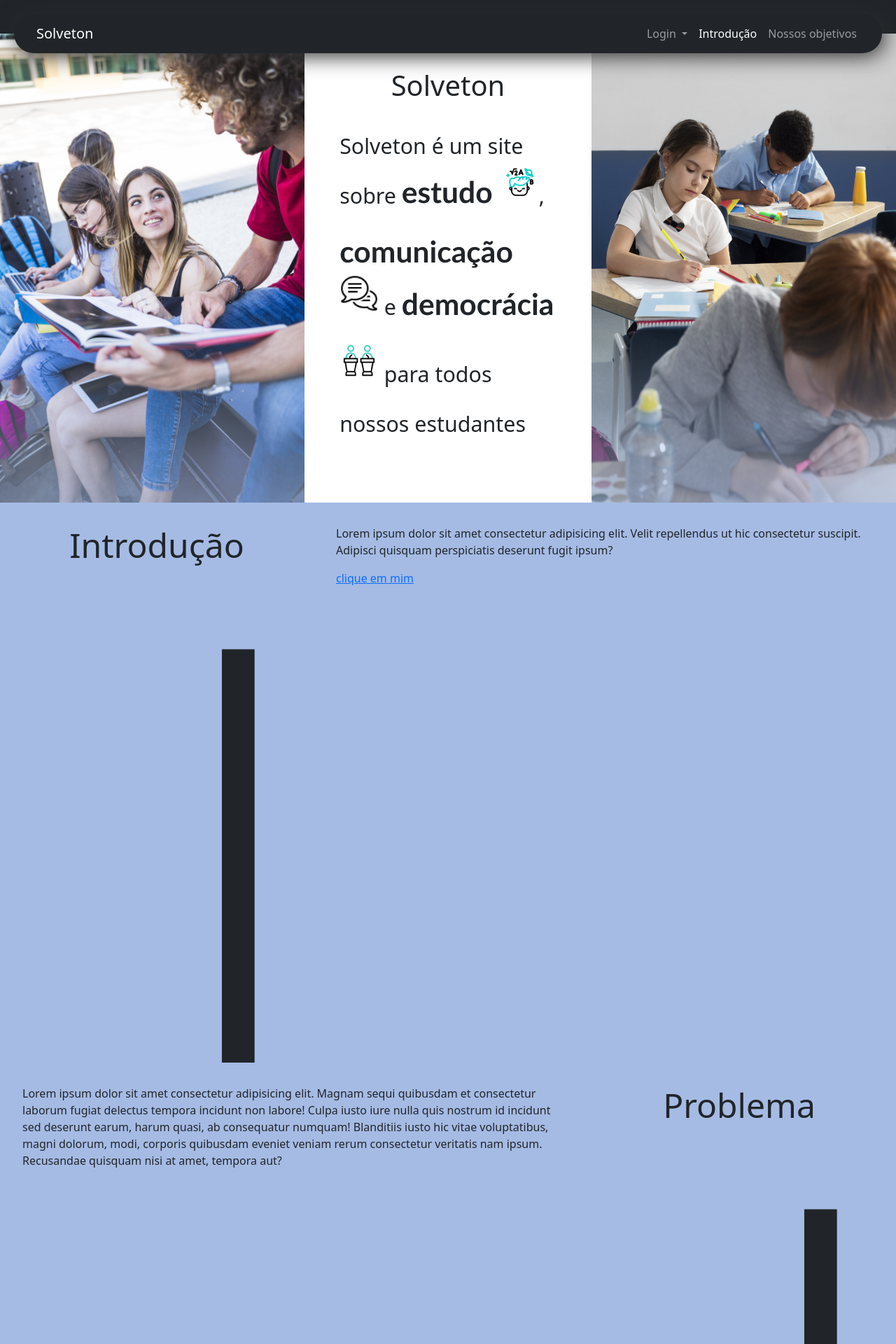
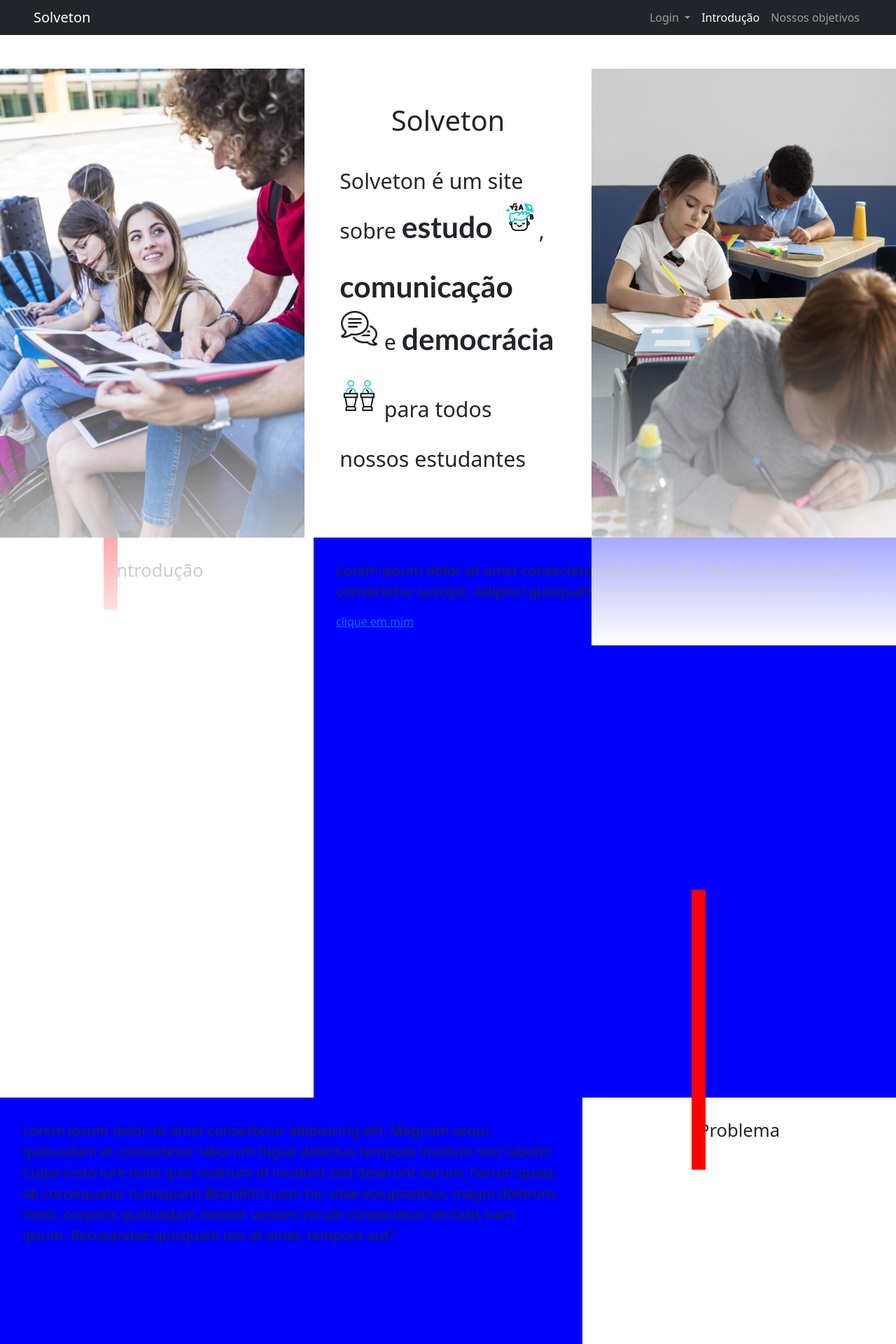
Before and after one commit to carlosnacamura/solveton, a PHP site: page / in a window 1280 px wide; the page is wider, and only the part inside the window is pictured. Shown: the top 1920 px of that part at 70% size. Run offline with PHP 8.4, Linux system fonts and the light colour scheme.

Commit message:
Modificacao/Navbar atualizada

```diff
--- a/1efeito/1efeito.css
+++ b/1efeito/1efeito.css
@@ -1,12 +1,4 @@
-* {
-  margin: 0;
-  padding: 0;
-  box-sizing: border-box;
-  /* outline: 1px red solid; */
-}
-:root {
-  scroll-behavior: smooth;
-}
+
 body {
   background-color: rgb(99, 99, 99);
   height: 350vh;
@@ -20,9 +12,10 @@ body {
 } */
 section {
   height: 100vh;
-  background-color: rgb(165, 187, 228);
+  background-color: white;
   display: flex;
   position: relative;
+  z-index: 4;
 }
 /* body > *:not(header):nth-child(even) */
 main *:nth-child(even) {
@@ -31,22 +24,29 @@ main *:nth-child(even) {
 section > * {
   padding: 2rem;
 }
+section .s-content {
+  background-color: blue;
+  z-index: 5;
+}
+section .s-content p{
+  font-size: 20px;
+}
 section .s-title {
   min-width: 35%;
+  position: relative;
   height: fit-content;
   text-align: center;
-  background-color: rgb(165, 187, 228);
 }
-section .s-title::after {
+section .s-title::before {
   content: "|";
   position: absolute;
-  margin: -130px 0px 0px -60px;
-  font-size: 80vh;
+  margin: -660px 0px 0px -60px;
+  font-size: 60vh;
+  z-index: 1;
 }
 section .s-title h1 {
-  font-size: 3rem;
+  font-size: 2vw;
 }
-
 @keyframes descida {
   0% {
     position: sticky;
@@ -61,7 +61,7 @@ section .s-title h1 {
   section .s-title {
     animation-timeline: view(-160% 80%);
     animation-name: descida;
-    animation-timing-function: linear;
+    animation-timing-function: ease-out;
     /* background-color: red; */
   }
 }
--- /dev/null
+++ b/css/effect-slide.css
@@ -0,0 +1,75 @@
+* {
+    margin: 0;
+    padding: 0;
+    box-sizing: border-box;
+  }
+  :root {
+    scroll-behavior: smooth;
+  }
+section {
+    height: 100vh;
+    background-color: white;
+    display: flex;
+    position: relative;
+    z-index: 4;
+  }
+  /* body > *:not(header):nth-child(even) */
+  main *:nth-child(even) {
+    flex-direction: row-reverse;
+  }
+  section > * {
+    padding: 2rem;
+  }
+  section .s-content {
+    background-color: blue;
+    z-index: 5;
+  }
+  section .s-content p{
+    font-size: 20px;
+  }
+  section .s-title {
+    min-width: 35%;
+    position: relative;
+    height: fit-content;
+    text-align: center;
+    --sizeTitle: 20px;
+  }
+  section .s-title h1::before {
+    content: "";
+    width: var(--sizeTitle);
+    height: 400px;
+    background-color: red;
+    position: absolute;
+    font-size: calc(var(--sizeTitle) * 20);
+    bottom: 0;
+    transform: translate(-50%, 0);
+  }
+  section .s-title h1 {
+    font-size: 2vw;
+  }
+  @keyframes descida {
+    0% {
+      position: sticky;
+      top: 10%;
+    }
+    100% {
+      top: 100%;
+    }
+  }
+
+  @supports (animation-timeline: view(-160% 80%)) {
+    section .s-title {
+      animation-timeline: view(-160% 80%);
+      animation-name: descida;
+      animation-timing-function: ease-out;
+      /* background-color: red; */
+    }
+  }
+
+  @supports not (animation-timeline: view(-160% 80%)) {
+    section .s-title {
+      position: sticky;
+      top: 10%;
+      /* background-color: blue; */
+    }
+  }
--- a/css/style.css
+++ b/css/style.css
@@ -1,18 +1,28 @@
 * {
     margin: 0%;
     padding: 0%;
-    box-sizing: border-box;
 }
 body {
     height: 100%;
-    background-color: rgb(33, 37, 41) !important;
+    background-color: white !important;
 }
 .navbar {
-    border-radius: 30px;
-    margin: 20px 20px 20px 20px;
-    padding: 20px;
-    box-shadow: 4px 4px 30px rgb(45, 45, 45);
-}
+    height: 50px;
+    background-color: transparent;
+    color: #fff;
+    text-align: center;
+    line-height: 50px;
+    transition: .3s;
+  }
+  .navbar.navbarFix {
+    animation: aparecao .2s linear;
+    position: fixed;
+    top: 0%;
+    width: 100%;
+    z-index: 7;
+    transition: .5s;
+    background-color: #333;
+  }
 a.navbar-brand {
     margin-left: 20px;
 }
@@ -24,12 +34,14 @@ a.navbar-brand {
 }
 .bottom_header img {
     width: 34%;
+    z-index: 5;
 }
 .gradient {
-    background-image: linear-gradient(transparent 45%,rgb(165, 187, 228));
+    background-image: linear-gradient(transparent 45%,white);
     position: absolute;
     width: 34%;
-    height: 110vh;
+    height: 103vh;
+    z-index: 5;
 }
 .right_gradient {
     right: 0;
--- /dev/null
+++ b/css/typerwriter.css
@@ -0,0 +1,5 @@
+.integrant {
+    color: white;
+    font-family: monospace;
+
+}
--- a/index.html
+++ b/index.html
@@ -4,8 +4,9 @@
     <meta charset="UTF-8" />
     <meta name="viewport" content="width=device-width, initial-scale=1.0" />
     <script src="js/keywords.js" defer></script>
+    <link rel="stylesheet" href="css/typerwriter.css" />
     <link rel="stylesheet" href="css/style.css" />
-    <link rel="stylesheet" href="1efeito/1efeito.css" />
+    <link rel="stylesheet" href="css/effect-slide.css" />
     <link
       href="https://cdn.jsdelivr.net/npm/bootstrap@5.3.3/dist/css/bootstrap.min.css"
       rel="stylesheet"
@@ -20,15 +21,14 @@
     ></script>
     <script src="https://unpkg.com/scrollreveal" defer></script>
     <script src="js/scrollReveal.js" defer></script>
+    <script src="js/navbarScroll.js" defer></script>
     <title>Solveton</title>
   </head>
   <body>
     <header>
       <div class="top_header">
-        <nav
-          class="navbar navbar-expand-lg navbar-dark bg-dark fixed-top"
-          data-bs-theme="dark"
-        >
+        <div class="navbar navbar-expand-lg navbar-dark bg-dark p-3"
+        data-bs-theme="dark">
           <div class="container-fluid">
             <a class="navbar-brand" href="#" aria-disabled="true">Solveton</a>
             <button
@@ -96,7 +96,7 @@
               </div>
             </div>
           </div>
-        </nav>
+        </div>
       </div>
       <div class="bottom_header">
         <img
@@ -143,7 +143,7 @@
     <main>
       <section>
         <div class="s-title">
-          <h1 id="#introduction">Introdução</h1>
+          <h1 id="introduction">Introdução</h1>
         </div>
         <div class="s-content">
           <p>
@@ -272,9 +272,20 @@
     </main>
     <footer>
       <div class="footer_informations">
-        <h1>Informaões do site</h1>
+        <h1>Informações do site</h1>
         <p>Imagens do <a href="https://br.freepik.com/">Freepik</a></p>
-        <p>Icons tirado do <a href="https://www.flaticon.com/br/icones-gratis/html">Flaticon</a></p>
+        <p>
+          Icons tirado do
+          <a href="https://www.flaticon.com/br/icones-gratis/html">Flaticon</a>
+        </p>
+      </div>
+      <div class="footer_integrant">
+        <h1>Integrantes</h1>
+        <p class="integrant">Carlos</p>
+        <p class="integrant">Karen<p>
+        <p class="integrant">Luisa</p>
+        <p class="integrant">Outra Luisa</p>
+        <p class="integrant">Miguel</p>
       </div>
     </footer>
   </body>
--- /dev/null
+++ b/js/navbarScroll.js
@@ -0,0 +1,7 @@
+const navbar = document.querySelector(".top_header .navbar");
+
+addEventListener("scroll", () => {
+  const y = window.scrollY;
+  navbar.classList.toggle("navbarFix", y > 860);
+});
+// Caso queria que a navbar apareça antes diminua os números da coordenada y
```
Also changed, not shown: other parts of css/style.css (+31 -2 lines).
